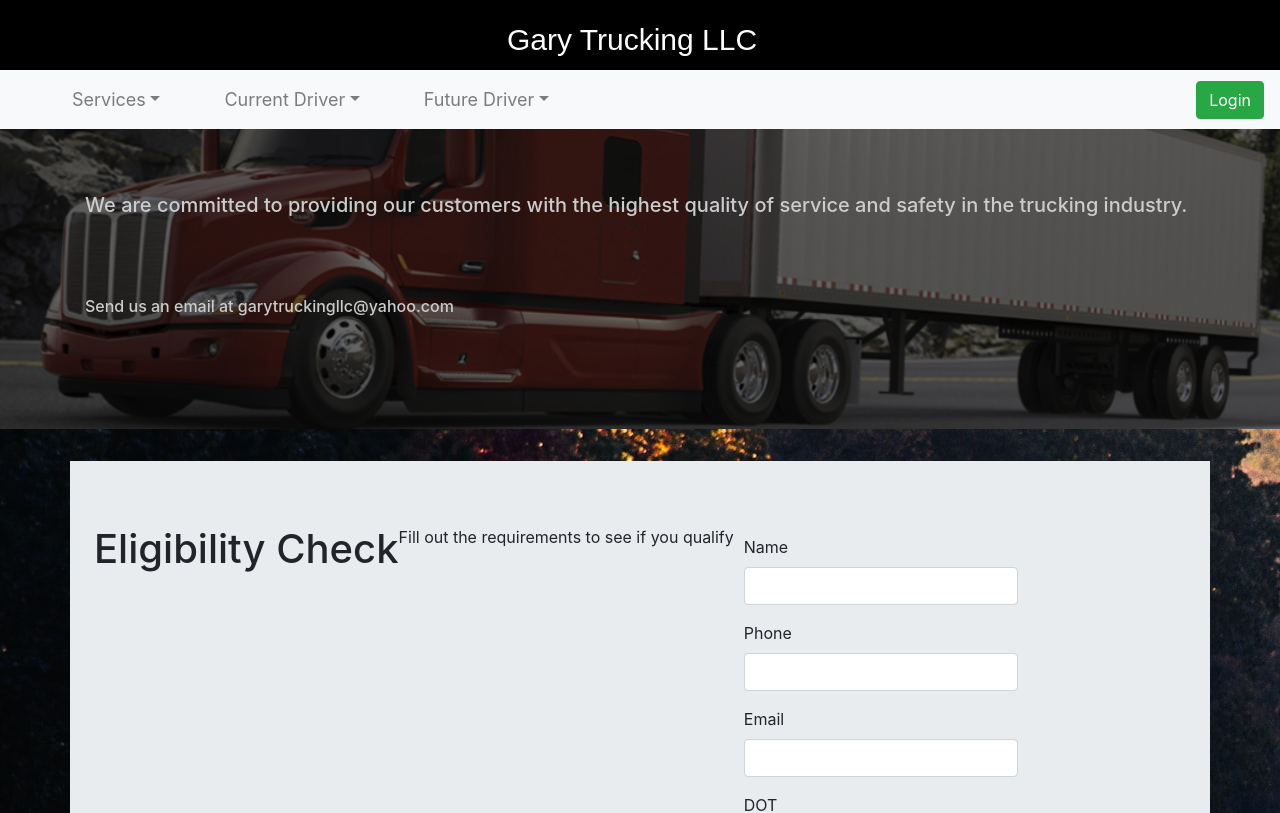
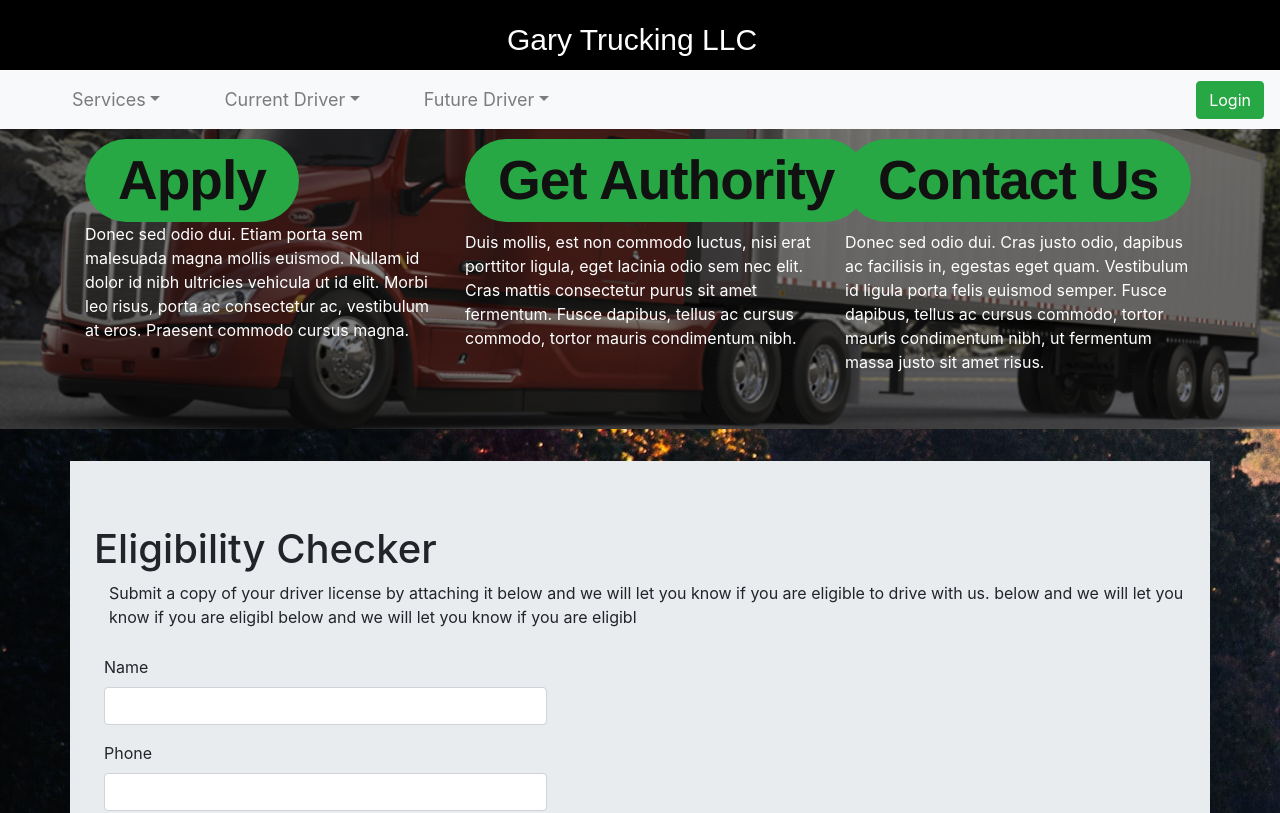
Before and after one commit to samidela/Trucking-Service-Management, a React (Create React App) app: page /FutureDrivers/EligibilityChecker in a window 1280 px wide. Shown: the top 813 px of the page. Built offline with nearby package versions, Linux system fonts and the light colour scheme; a web font is replaced by a local one.

Commit message:
more changes made in jumbotron

```diff
--- a/src/components/FutureDrivers/eligibilityCheck.jsx
+++ b/src/components/FutureDrivers/eligibilityCheck.jsx
@@ -2,7 +2,7 @@ import React from "react";
 import Form from "../common/form";
 import Joi from "joi-browser";
 
-class Biennial extends Form {
+class EligibilityCheck extends Form {
   state = {
     data: {
       name: "",
@@ -29,19 +29,24 @@ class Biennial extends Form {
   render() {
     return (
       <div className="row jumbotron jumbotron-fluid pl-4">
-        <h1>Eligibility Check </h1>
-        <p>Fill out the requirements to see if you qualify</p>
+        <h1>Eligibility Checker </h1>
+        <p className="container-fluid">
+          Submit a copy of your driver license by attaching it below and we will
+          let you know if you are eligible to drive with us. below and we will
+          let you know if you are eligibl below and we will let you know if you
+          are eligibl
+        </p>
         <form className=" layout ">
           {this.renderInput("name", "Name")}
           {this.renderInput("phone", "Phone")}
           {this.renderInput("email", "Email")}
-          {this.renderInput("dot", "DOT")}
-          {this.renderInput("description", "Description")}
-          {this.renderButton("Submit")}
+          <label for="exampleInputFile">Upload Here </label>{" "}
+          <input type="file" id="exampleInputFile"></input>
+          <p class="help-block"></p> {this.renderButton("Submit")}
         </form>
       </div>
     );
   }
 }
 
-export default Biennial;
+export default EligibilityCheck;
--- a/src/components/jumbotron.js
+++ b/src/components/jumbotron.js
@@ -5,42 +5,73 @@ import truckImage from "../Assets/truckimage.jpg";
 
 const Styles = styled.div`
   .jumbo {
-    background: url(${truckImage}) no-repeat fixed bottom;
+    background-color: aliceblue;
+
+    background: linear-gradient(
+      rgba(0, 0, 0, 0.5),
+      rgba(0, 0, 0, 0.5)
+    ),
+     url(${truckImage}) no-repeat fixed bottom;
     background-size: cover;
-    color: #ccc;
+    color: #ffff;
     min-height: 300px;
     position: relative;
     z-index: -2;
+    font-weight: 130px;
+
+
   }
   .overlay {
     background-color: #000;
-    opacity: 0.6;
+    opacity: 0.9;
     position: absolute;
-    top: 0;
-    left: 0;
+    margin-top: 0;
+    margin-left: 0;
     bottom: 0;
-    right: 0;
+    margin-right: 0;
     z-index: -1;
     min-height: 300px;
+    font-color: black;
   }
 `;
 
 export const Jumbotron = () => (
   <Styles>
-    <Jumbo fluid className="jumbo">
-      <div className="overlay"></div>
-      <Container>
-        <h5>
-          We are committed to providing our customers with the highest quality
-          of service and safety in the trucking industry.
-        </h5>
-        <br></br>
-        <br></br>
-        <br></br>
-        <h6>
-          Send us an email at garytruckingllc@yahoo.com
-        </h6>
-
+    <Jumbo fluid className="jumbo red form layout font-size:40px ">
+      <Container className="">
+        <div class="row">
+          <div class="col-lg-4">
+            <a href="/JobApplication"className="home-h1 badge badge-pill badge-success">Apply</a>
+            <p>
+              Donec sed odio dui. Etiam porta sem malesuada magna mollis
+              euismod. Nullam id dolor id nibh ultricies vehicula ut id elit.
+              Morbi leo risus, porta ac consectetur ac, vestibulum at eros.
+              Praesent commodo cursus magna.
+            </p>
+          </div>
+          <div class="col-lg-4">
+            <h2 className="home-h1 badge badge-pill badge-success">
+              Get Authority
+            </h2>
+            <p>
+              Duis mollis, est non commodo luctus, nisi erat porttitor ligula,
+              eget lacinia odio sem nec elit. Cras mattis consectetur purus sit
+              amet fermentum. Fusce dapibus, tellus ac cursus commodo, tortor
+              mauris condimentum nibh.
+            </p>
+          </div>
+          <div class="col-lg-4">
+            <h2 className="home-h1 badge badge-pill badge-success">
+              Contact Us
+            </h2>
+            <p>
+              Donec sed odio dui. Cras justo odio, dapibus ac facilisis in,
+              egestas eget quam. Vestibulum id ligula porta felis euismod
+              semper. Fusce dapibus, tellus ac cursus commodo, tortor mauris
+              condimentum nibh, ut fermentum massa justo sit amet risus.
+            </p>
+          </div>
+        </div>
       </Container>
     </Jumbo>
   </Styles>
```
